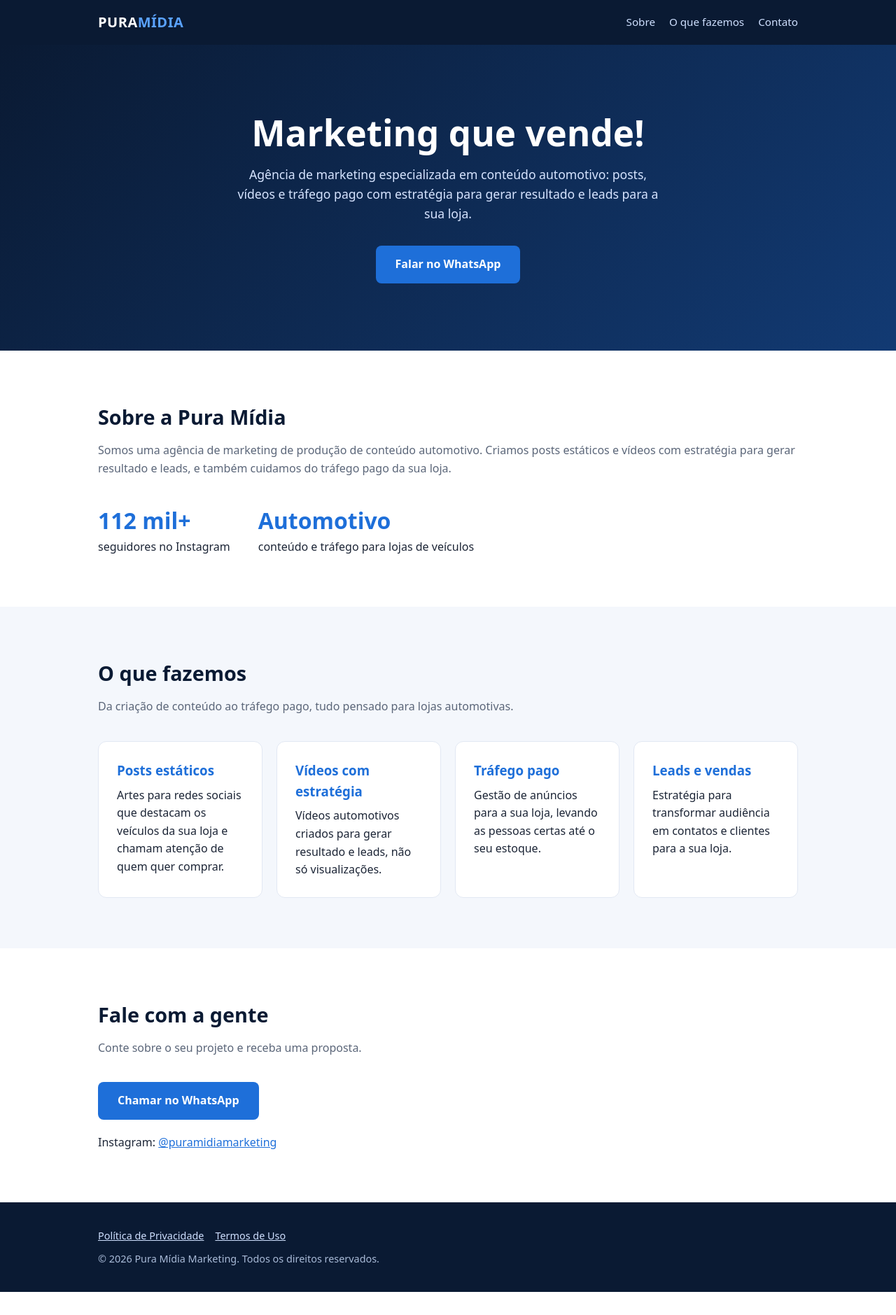
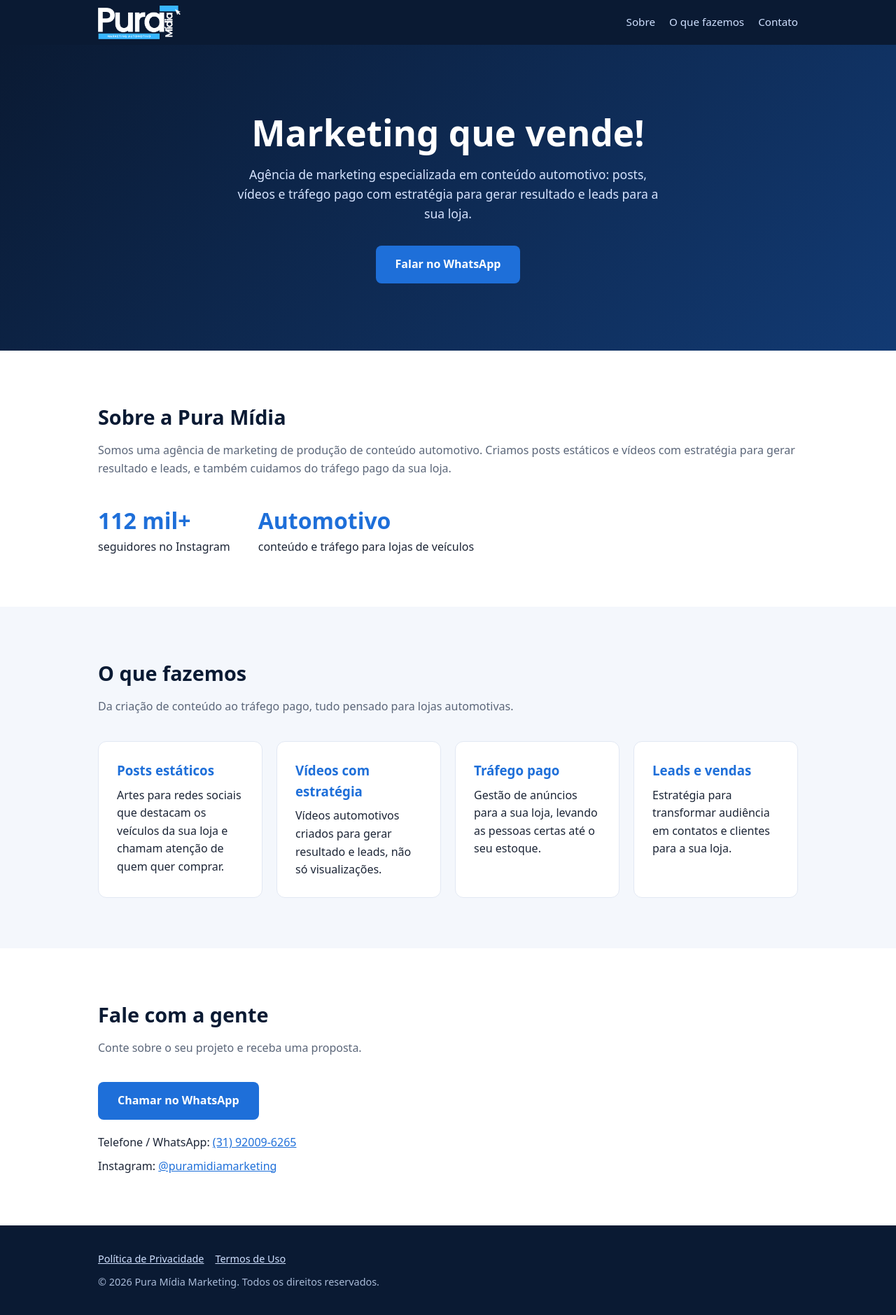
Before and after one commit to elianefmarketing-bot/puramidiamarketing, a plain HTML site: page index.html in a window 1280 px wide. Shown: the whole page at 70% size. Before the commit the page ends 1846 px from the top, so only its background shows below. Drawn offline with Linux system fonts and the light colour scheme.

Commit message:
Adiciona logo e telefone

```diff
--- a/index.html
+++ b/index.html
@@ -10,11 +10,12 @@
 <meta property="og:title" content="Pura Mídia Marketing">
 <meta property="og:description" content="Marketing automotivo que vende! Conteúdo e tráfego pago para gerar leads para sua loja.">
 <meta property="og:type" content="website">
+<link rel="icon" href="logo.png">
 <link rel="stylesheet" href="style.css">
 </head>
 <body>
 <header><div class="wrap">
-  <a class="logo" href="/">PURA<span>MÍDIA</span></a>
+  <a class="logo" href="/"><img src="logo.png" alt="Pura Mídia - Marketing Automotivo" height="48"></a>
   <nav><a href="#sobre">Sobre</a><a href="#servicos">O que fazemos</a><a href="#contato">Contato</a></nav>
 </div></header>
 
@@ -49,7 +50,8 @@
   <h2>Fale com a gente</h2>
   <p class="sub">Conte sobre o seu projeto e receba uma proposta.</p>
   <p><a class="btn" href="https://wa.me/message/B2QD45YUY4PMF1" rel="noopener">Chamar no WhatsApp</a></p>
-  <p style="margin-top:20px">Instagram: <a href="https://www.instagram.com/puramidiamarketing/" rel="noopener">@puramidiamarketing</a></p>
+  <p style="margin-top:20px">Telefone / WhatsApp: <a href="tel:+5531920096265">(31) 92009-6265</a></p>
+  <p style="margin-top:8px">Instagram: <a href="https://www.instagram.com/puramidiamarketing/" rel="noopener">@puramidiamarketing</a></p>
   <!-- Adicione aqui e-mail, telefone e endereço da empresa (a Meta gosta de dados de contato reais). -->
 </div></section>
 </main>
--- a/style.css
+++ b/style.css
@@ -5,6 +5,7 @@ a{color:var(--azul)}
 .wrap{max-width:1040px;margin:0 auto;padding:0 20px}
 header{background:var(--marinho);position:sticky;top:0;z-index:10}
 header .wrap{display:flex;align-items:center;justify-content:space-between;height:64px}
+.logo img{display:block;height:48px;width:auto}
 .logo{color:#fff;font-weight:800;font-size:1.25rem;text-decoration:none;letter-spacing:.5px}
 .logo span{color:#5aa2ff}
 nav a{color:#cfe0ff;text-decoration:none;margin-left:20px;font-size:.95rem}
```
Also changed, not shown: privacidade.html (+2 -2 lines), termos.html (+1 -1 lines), logo.png (added).
